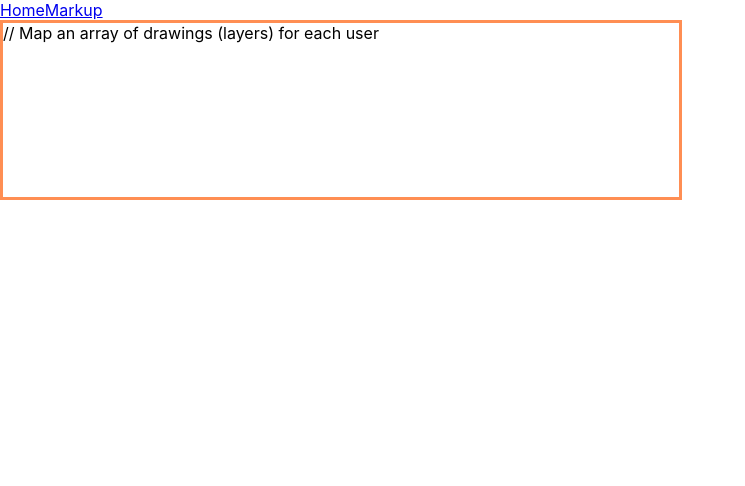
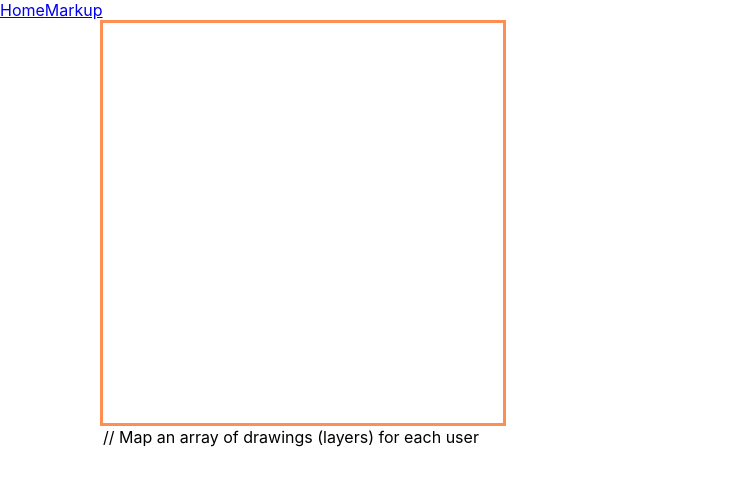
Before and after one commit to mattbf/webreview, a React (Create React App) app: page /markup in a window 1280 px wide. Shown: the top 486 px of the page, without its empty margins (0-745 px from the left). Built offline with nearby package versions, Linux system fonts and the light colour scheme.

Commit message:
Removed comment which was causing x and y coord errors for sketch

```diff
--- a/src/Drawing/DrawArea.js
+++ b/src/Drawing/DrawArea.js
@@ -16,6 +16,7 @@ const useStyles = makeStyles({
     borderColor: '#FF8E53',
     position: 'absolute',
     cursor: 'crosshair',
+    marginLeft: '100px',
   },
 });
 
@@ -23,7 +24,7 @@ const useStyles = makeStyles({
 function DrawArea(props) {
   const classes = useStyles();
   //Maybe create a global mode component instead
-  const mode = props.mode
+  //const mode = props.mode
   const width = props.w
   const height = props.h
   const [lines, setLines] = useState(new Immutable.List())
@@ -77,10 +78,12 @@ function DrawArea(props) {
 
   function relativeCoordinatesForEvent(mouseEvent) {
     const drawDiv = document.getElementById ("drawArea");
+    //const drawDiv = drawRef
     const boundingRect = drawDiv.getBoundingClientRect();
+    console.log(boundingRect)
     return new Immutable.Map({
-      x: mouseEvent.clientX - boundingRect.left,
-      y: mouseEvent.clientY - boundingRect.top,
+      x: mouseEvent.clientX - boundingRect.x,
+      y: mouseEvent.clientY - boundingRect.y,
     });
   }
 
@@ -90,13 +93,14 @@ function DrawArea(props) {
     <div
       className={classes.root}
       id="drawArea"
-      style={{display: mode === 'markup' ? 'block' : 'none', width: width, height: height}}
+      style={{width: '400px', height: '400px'}}
+      //style={{display: mode === 'markup' ? 'block' : 'none', width: width, height: height}}
       ref={drawRef}
       onMouseDown={handleMouseDown}
       onMouseMove={handleMouseMove}
     >
-      // Map an array of drawings (layers) for each user
-      <Drawing lines={lines} />
+
+      <Drawing lines={lines} /> // Map an array of drawings (layers) for each user
     </div>
   );
 }
--- a/src/GlobalRouter.js
+++ b/src/GlobalRouter.js
@@ -7,7 +7,7 @@ function GlobalRouter() {
   return (
     <Router>
        <Link to="/">Home</Link>
-        <Link to="/markup/">Markup</Link>
+       <Link to="/markup/">Markup</Link>
       <Route path="/" exact component={ModeWrapper} />
       <Route path="/markup/" component={Markup} />
     </Router>
```
